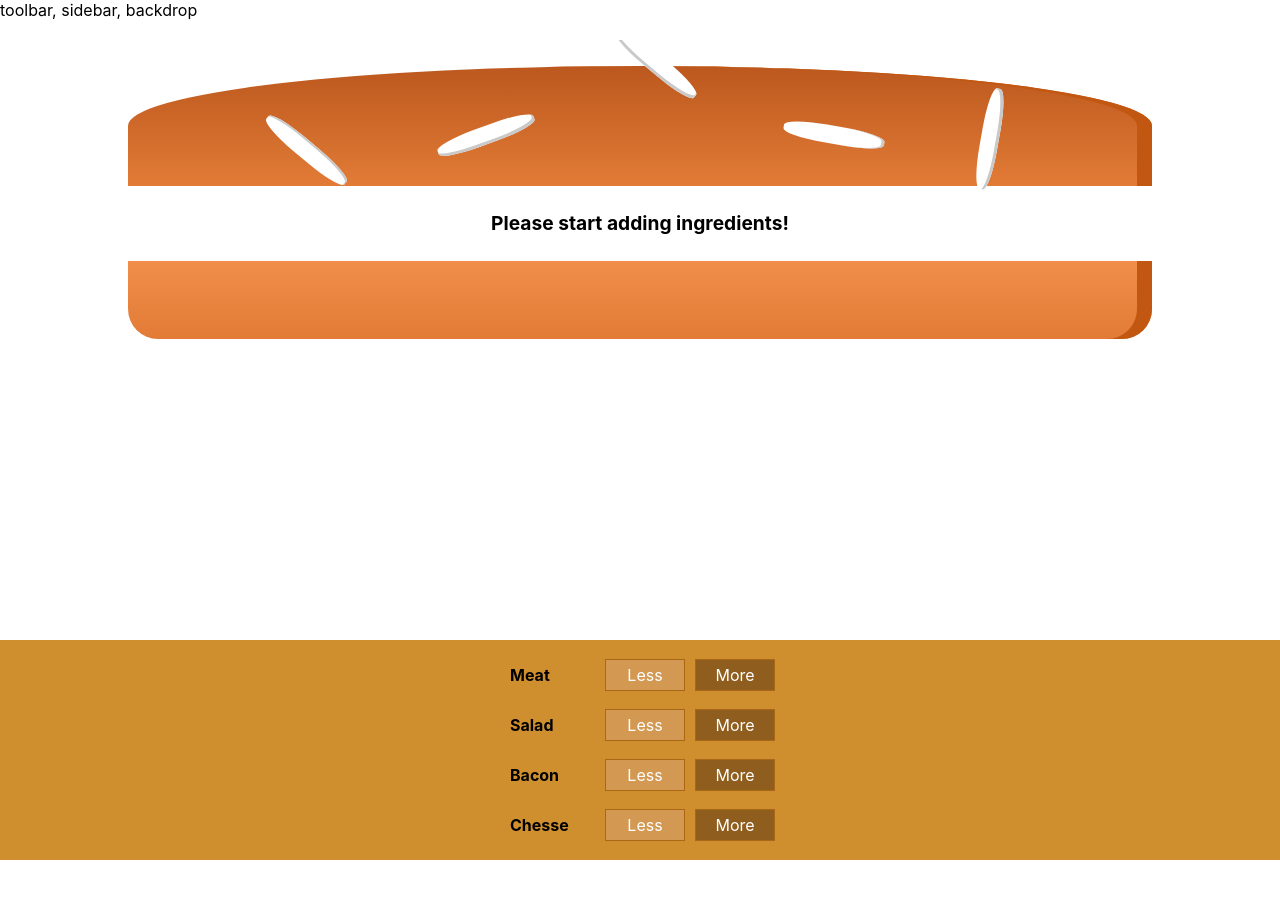
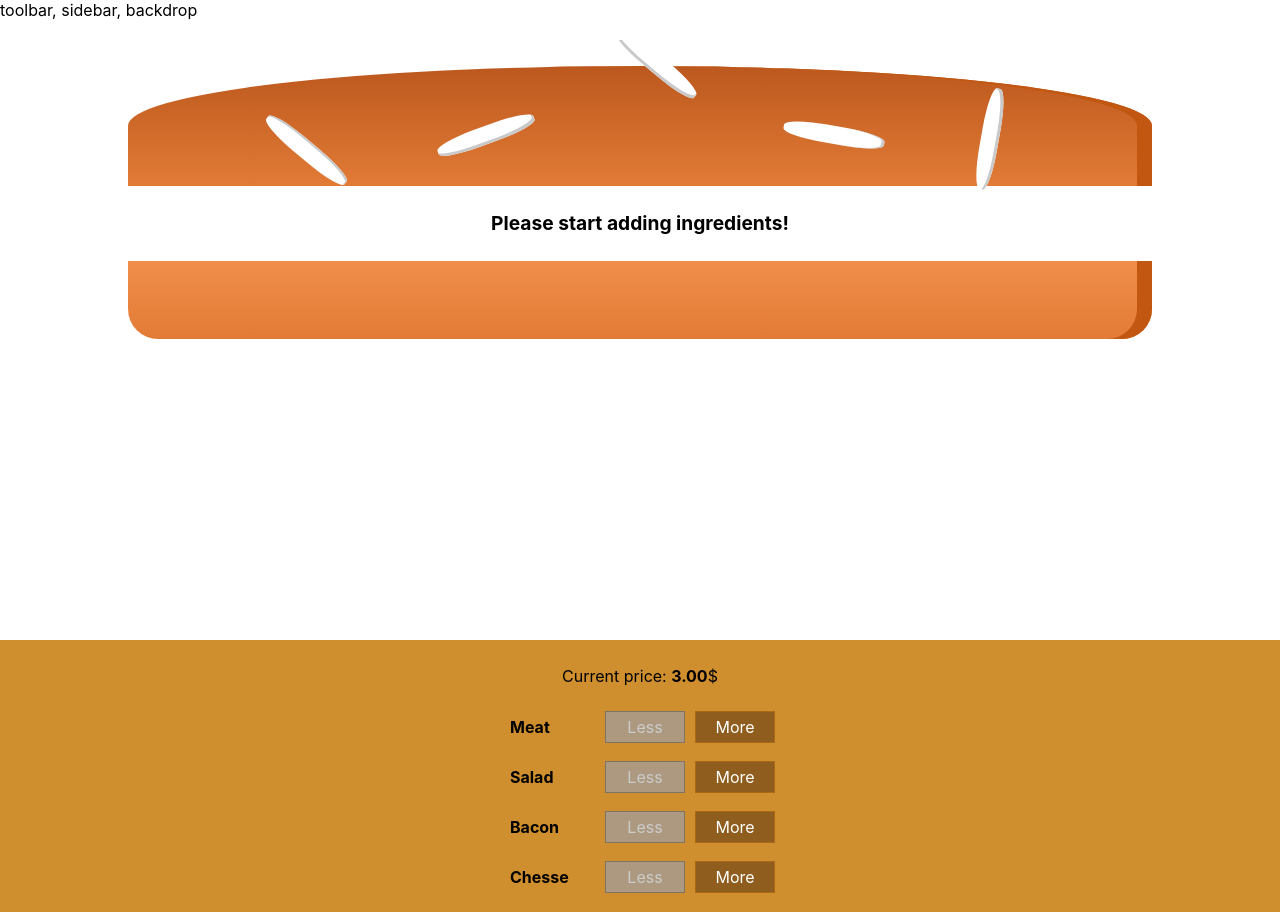
Before and after one commit to khalilweeb/react-burger-project, a React app: page / in a window 1280 px wide. Before the commit the page ends 860 px from the top, so only its background shows below. Built offline with nearby package versions, Linux system fonts and the light colour scheme; the HTML template or start-up script is replaced by a standard one.

Commit message:
adding the price to the build controls

```diff
--- a/src/components/Burger/buildControls/BuildControls.js
+++ b/src/components/Burger/buildControls/BuildControls.js
@@ -11,10 +11,14 @@ const buildcontrol = [
 
     return (
         <div className='BuildControls'>
+            <p>Current price: <strong>{props.price.toFixed(2)}</strong>$</p>
             {
             buildcontrol.map(ctrl => {
 
-                return <BuildControl key={ctrl.type} lable={ctrl.lable} more={() => props.more(ctrl.type)}/>
+                return <BuildControl key={ctrl.type}
+                lable={ctrl.lable}
+                more={() => props.more(ctrl.type)}
+                less={() => props.less(ctrl.type)} disabled={props.disabled[ctrl.type]}/>
     })
     }
         </div>
--- a/src/components/Burger/buildControls/buildControl/BuildControl.js
+++ b/src/components/Burger/buildControls/buildControl/BuildControl.js
@@ -5,7 +5,7 @@ const buildControl = (props) => {
     return (
         <div className='BuildControl'>
             <div className='Label'>{props.lable}</div>
-             <button className='Less'>Less</button>
+             <button className='Less' onClick={props.less} disabled={props.disabled}>Less</button>
             <button className='More' onClick={props.more}>More</button>
 
 
--- a/src/containers/BurgerBuilder/BurgerBuilder.js
+++ b/src/containers/BurgerBuilder/BurgerBuilder.js
@@ -5,7 +5,7 @@ import BuildControls from '../../components/Burger/buildControls/BuildControls';
 
 const PRICES = {
     salad: 0.5,
-    chesse: 0.6,
+    cheese: 0.6,
     bacon: 0.7,
     meat : 1.5
 
@@ -40,12 +40,42 @@ class BurgerBuilder extends Component {
 
 
        }
+       removeIngredientsHandler(type){
+        //adding ingredient to the copied state
+
+
+        const oldCount = this.state.ingredients[type];
+        if(oldCount <= 0) {
+            return;
+        }
+        const addcount = oldCount - 1;
+        const updatedIngredients =  {...this.state.ingredients};
+        updatedIngredients[type] = addcount;
+        //calculating the price
+        const oldPrice = this.state.price;
+        const priceaddintion = PRICES[type];
+        const totalPrice = priceaddintion - oldPrice;
+
+        this.setState({price: totalPrice ,  ingredients: updatedIngredients });
+
+
+       }
 
     render() {
+        let disabledInfo = {
+            ...this.state.ingredients
+        }
+        for(let key in disabledInfo) {
+            disabledInfo[key] = disabledInfo[key] <= 0;
+        }
         return (
             <Aux>
                 <Burger ingredients={this.state.ingredients}/>
-                <BuildControls more={ this.addIngredientsHandler.bind(this)}/>
+                <BuildControls
+                price={this.state.price}
+                more={ this.addIngredientsHandler.bind(this)}
+                less={ this.removeIngredientsHandler.bind(this)}
+                disabled={disabledInfo}/>
 
             </Aux>
 
```
